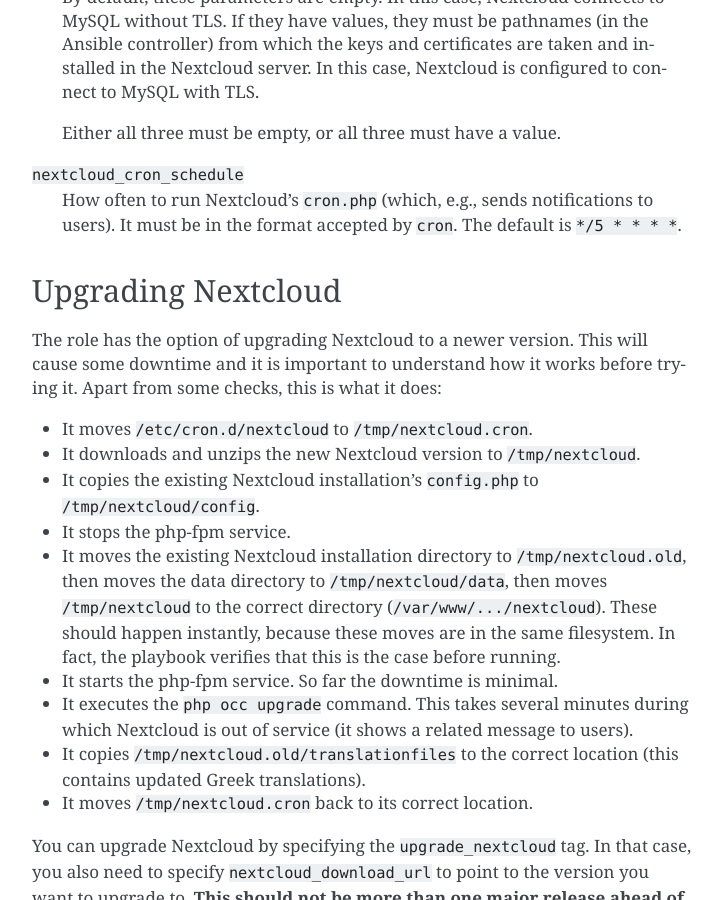
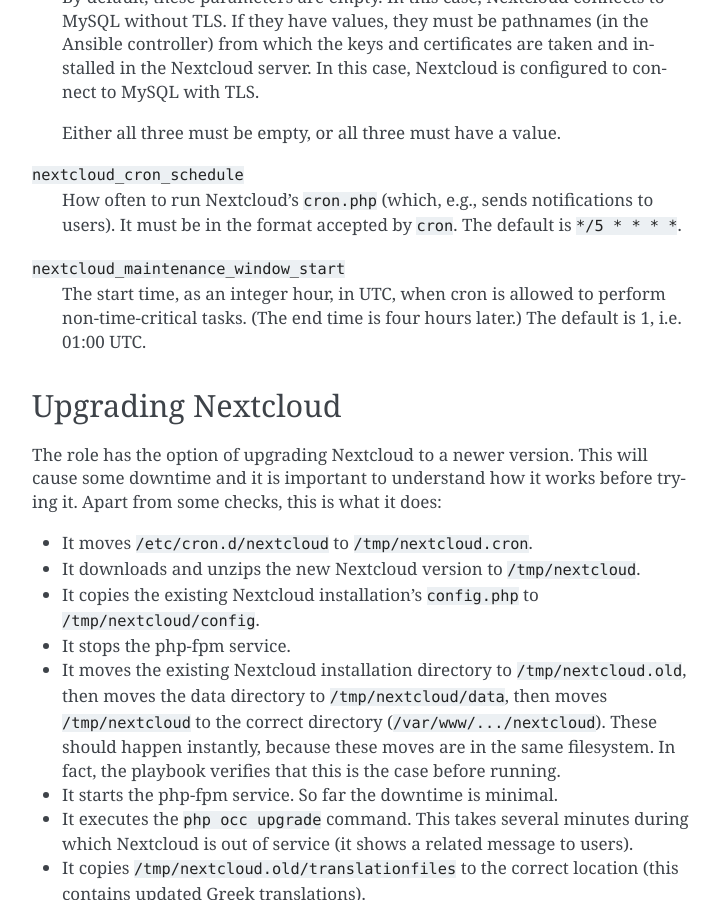
Before and after one commit to grnet/team-collaboration-toolkit, a Sphinx documentation site: the page built from docs/nextcloud/nextcloud.rst, in a window 1280 px wide and 900 px high, scrolled down 1519 px. Shown: the whole window, without its empty margins (388-1110 px from the left). Built offline with Sphinx 7.4.7, drawn with Linux system fonts in a browser that asks for light colours.

Commit message:
Specify nextcloud maintenance_window_start

```diff
--- a/docs/nextcloud/nextcloud.rst
+++ b/docs/nextcloud/nextcloud.rst
@@ -88,6 +88,11 @@ Parameters
   notifications to users). It must be in the format accepted by
   ``cron``. The default is ``*/5 * * * *``.
 
+``nextcloud_maintenance_window_start``
+  The start time, as an integer hour, in UTC, when cron is allowed to
+  perform non-time-critical tasks. (The end time is four hours later.)
+  The default is 1, i.e. 01:00 UTC.
+
 .. _upgrading_nextcloud:
 
 Upgrading Nextcloud
```
Also changed, not shown: 3 other files.
